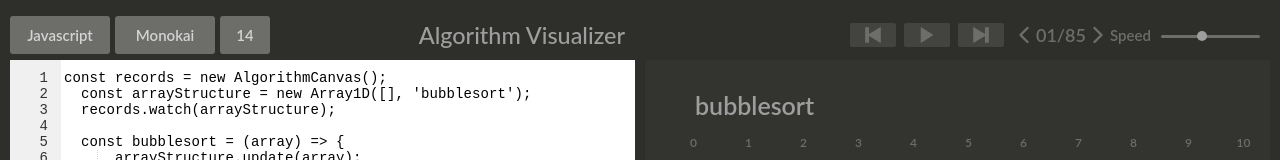
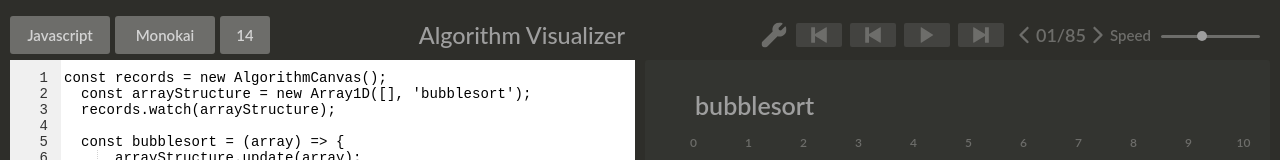
Before and after one commit to erickborquez/code-visualizer-legacy, a React (Create React App) app: page /code in a window 1280 px wide. Shown: the top 160 px of the page. Built offline with nearby package versions, Linux system fonts and the light colour scheme; a small style sheet from the web is missing.

Commit message:
Add build button

```diff
--- a/src/Components/code-visualizer/index.js
+++ b/src/Components/code-visualizer/index.js
@@ -1,4 +1,4 @@
-import React, { useState, useEffect } from "react";
+import React, { useState, useEffect, useCallback } from "react";
 
 import CodeEditor from "../code-editor";
 import Visualizer from "../visualizer";
@@ -25,34 +25,25 @@ const CodeVisualizer = ({
   const [canUpdateWidth, setCanUpdateWidth] = useState(true);
   const [ignoreDrag, setIgnoreDrag] = useState(true);
 
-  //HANDLE HOTKEYS
-  useEffect(() => {
-    const keyPress = (e) => {
-      if (e.ctrlKey && e.key === "Enter") {
-        buildCode();
+  const buildCode = useCallback(
+    async (newCode) => {
+      try {
+        const records = await build(newCode);
+        setRecords(records);
+        console.log(records);
+        dispatchSteps({ step: 0, maxSteps: records[0].length });
+      } catch (e) {
+        console.log("Error", e);
       }
-    };
-    window.addEventListener("keydown", keyPress);
-    return () => {
-      window.removeEventListener("keydown", keyPress);
-    };
-  });
+    },
+    [dispatchSteps, setRecords]
+  );
 
-  const buildCode = async () => {
-    try {
-      const records = await build(code);
-      setRecords(records);
-      dispatchSteps({ step: 0, maxSteps: records[0].length });
-    } catch (e) {
-      console.log("Error", e);
-    }
-  };
   /// Build on first load
 
   useEffect(() => {
-    if (buildOnLoad) buildCode();
-    // eslint-disable-next-line react-hooks/exhaustive-deps
-  }, []);
+    if (buildOnLoad) buildCode(initialCode);
+  }, [buildOnLoad, initialCode, buildCode]);
 
   const handleDrag = (e) => {
     if (!canUpdateWidth || e.clientX === 0) return;
@@ -101,6 +92,7 @@ const CodeVisualizer = ({
         {...stepsState}
         dispatchSteps={dispatchSteps}
         loop={false}
+        buildCode={() => buildCode(code)}
       />
     </div>
   );
--- a/src/Components/controls/index.js
+++ b/src/Components/controls/index.js
@@ -2,12 +2,15 @@ import React from "react";
 import InputRange from "react-input-range";
 import "react-input-range/lib/css/index.css";
 
+import { ReactComponent as BuildIcon } from "../../Assets/icons/build.svg";
 import { ReactComponent as BackSvg } from "../../Assets/icons/back.svg";
 import { ReactComponent as ForwardSvg } from "../../Assets/icons/forward.svg";
 import { ReactComponent as PauseSvg } from "../../Assets/icons/pause.svg";
 import { ReactComponent as PlaySvg } from "../../Assets/icons/play.svg";
 import { ReactComponent as SkipBackSvg } from "../../Assets/icons/skip-back.svg";
 import { ReactComponent as SkipForwardSvg } from "../../Assets/icons/skip-forward.svg";
+
+import "./style.css";
 
 const Controls = ({
   step,
@@ -16,11 +19,26 @@ const Controls = ({
   maxSteps,
   speed,
   dispatchSteps,
+  buildCode = () => null,
+  building = false,
   ...props
 }) => {
   // console.log(step, paused, loop, maxSteps, speed, dispatchSteps);
   return (
     <div className="visualizer-controls">
+      <div
+        className="visualizer-control-option"
+        style={{ marginRight: "1rem" }}
+        onClick={buildCode}
+      >
+        <BuildIcon className="visualizer-control-svg" />
+      </div>
+      <div
+        className="visualizer-control-button"
+        onClick={() => dispatchSteps({ step: 0, paused: true })}
+      >
+        <SkipBackSvg className="visualizer-control-svg" />
+      </div>
       <div
         className="visualizer-control-button"
         onClick={() => dispatchSteps({ step: 0, paused: true })}
--- /dev/null
+++ b/src/Components/controls/style.css
@@ -0,0 +1,72 @@
+.visualizer-control-button {
+  padding: 1.2rem 2.3rem;
+  border-radius: 2px;
+  position: relative;
+  background-color: var(--secondary-color-dark);
+  transition: background-color 0.3s;
+  margin-right: 0.8rem;
+}
+.visualizer-control-button:hover {
+  transform: translateY(-0.5px);
+  box-shadow: 1.5px 1.5px 2px rgba(20, 20, 20, 0.5);
+  cursor: pointer;
+  background-color: var(--secondary-color-dark-hover);
+  color: var(--primary-color-light);
+}
+.visualizer-control-button:active {
+  transform: translateY(0);
+  box-shadow: 0.5px 0.5px 2px rgba(20, 20, 20, 0.5);
+}
+
+.visualizer-control-option {
+  position: relative;
+  padding: 1.2rem 1.2rem;
+}
+
+.visualizer-control-option:hover .visualizer-control-svg {
+  cursor: pointer;
+  fill: var(--primary-color);
+  transform: translate(-50%, calc(-50% - 0.25px));
+}
+.visualizer-control-option:active .visualizer-control-svg {
+  transform: translate(-50%, calc(-50% + 0.25px));
+}
+
+.visualizer-control-svg {
+  fill: var(--secondary-color);
+  width: 2.5rem;
+  position: absolute;
+  top: 50%;
+  left: 50%;
+  transform: translate(-50%, -50%);
+  transition: fill 0.2s;
+}
+.visualizer-control-range {
+  margin-right: 1rem;
+  display: flex;
+  align-items: baseline;
+  width: 15rem;
+}
+.visualizer-control-label {
+  color: var(--secondary-color);
+  font-size: 1.8rem;
+  font-weight: 600;
+}
+.visualizer-control-range-label {
+  font-size: 1.5rem;
+  margin-right: 1rem;
+}
+
+.input-range__label-container {
+  display: none;
+}
+.input-range__track {
+  background-color: var(--secondary-color) !important;
+}
+.input-range__track--active {
+  background-color: transparent !important;
+}
+.input-range__slider {
+  background-color: var(--primary-color) !important;
+  border: none !important;
+}
--- a/src/Components/visualizer/index.js
+++ b/src/Components/visualizer/index.js
@@ -8,7 +8,13 @@ const generateRandomKey = (i) => {
   return `key-${i}=${new Date().getTime()}`;
 };
 
-const Visualizer = ({ records, showControls = true, step, ...props }) => {
+const Visualizer = ({
+  records,
+  showControls = true,
+  step,
+  buildCode = () => null,
+  ...props
+}) => {
   const structures = records.map((s) => {
     s = s[step];
     let struct;
@@ -39,7 +45,9 @@ const Visualizer = ({ records, showControls = true, step, ...props }) => {
 
   return (
     <div className="visualizer">
-      {showControls && <Controls step={step} {...props} />}
+      {showControls && (
+        <Controls step={step} buildCode={buildCode} {...props} />
+      )}
       <div className="visualizer-structures">{structures}</div>
     </div>
   );
--- a/src/Components/visualizer/style.css
+++ b/src/Components/visualizer/style.css
@@ -31,75 +31,3 @@
   grid-area: structures;
   padding: 1rem;
 }
-.visualizer-control-button {
-  padding: 1.2rem 2.3rem;
-  border-radius: 2px;
-  position: relative;
-  background-color: var(--secondary-color-dark);
-  transition: background-color 0.3s;
-  margin-right: 0.8rem;
-}
-.visualizer-control-button:hover {
-  transform: translateY(-0.5px);
-  box-shadow: 1.5px 1.5px 2px rgba(20, 20, 20, 0.5);
-  cursor: pointer;
-  background-color: var(--secondary-color-dark-hover);
-  color: var(--primary-color-light);
-}
-.visualizer-control-button:active {
-  transform: translateY(0);
-  box-shadow: 0.5px 0.5px 2px rgba(20, 20, 20, 0.5);
-}
-
-.visualizer-control-option {
-  position: relative;
-  padding: 1.2rem 1.2rem;
-}
-
-.visualizer-control-option:hover .visualizer-control-svg {
-  cursor: pointer;
-  fill: var(--primary-color);
-  transform: translate(-50%, calc(-50% - 0.25px));
-}
-.visualizer-control-option:active .visualizer-control-svg {
-  transform: translate(-50%, calc(-50% + 0.25px));
-}
-
-.visualizer-control-svg {
-  fill: var(--secondary-color);
-  width: 2.5rem;
-  position: absolute;
-  top: 50%;
-  left: 50%;
-  transform: translate(-50%, -50%);
-  transition: fill 0.2s;
-}
-.visualizer-control-range {
-  margin-right: 1rem;
-  display: flex;
-  align-items: baseline;
-  width: 15rem;
-}
-.visualizer-control-label {
-  color: var(--secondary-color);
-  font-size: 1.8rem;
-  font-weight: 600;
-}
-.visualizer-control-range-label {
-  font-size: 1.5rem;
-  margin-right: 1rem;
-}
-
-.input-range__label-container {
-  display: none;
-}
-.input-range__track {
-  background-color: var(--secondary-color) !important;
-}
-.input-range__track--active {
-  background-color: transparent !important;
-}
-.input-range__slider {
-  background-color: var(--primary-color) !important;
-  border: none !important;
-}
--- a/src/Pages/home/index.js
+++ b/src/Pages/home/index.js
@@ -37,9 +37,6 @@ const data = {
 
   bubblesort([5, 4, 3, 2, 1, 34, 5, 2, 3, 52, 1]);
   records.end();`,
-  build: true,
-  link: "",
-  description: "",
 };
 
 let count = 0;
@@ -63,7 +60,6 @@ const Home = () => {
     <>
       <main className="home">
         <CodeVisualizer {...data} className="home__code-visualizer" />
-
         <section className="home__section">
           <h2>Introduction</h2>
           <p>
```
Also changed, not shown: src/Assets/icons/build.svg (added).
